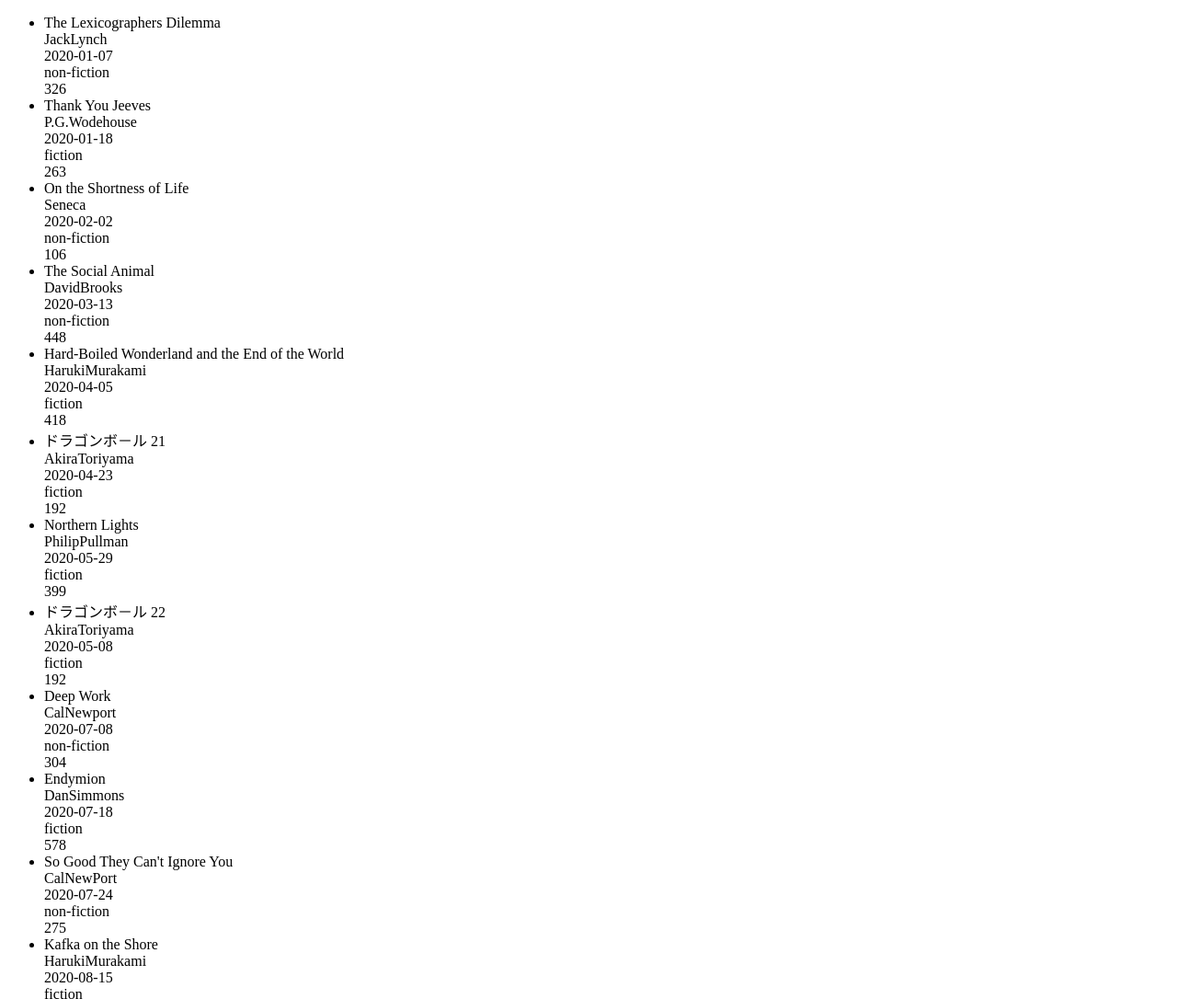
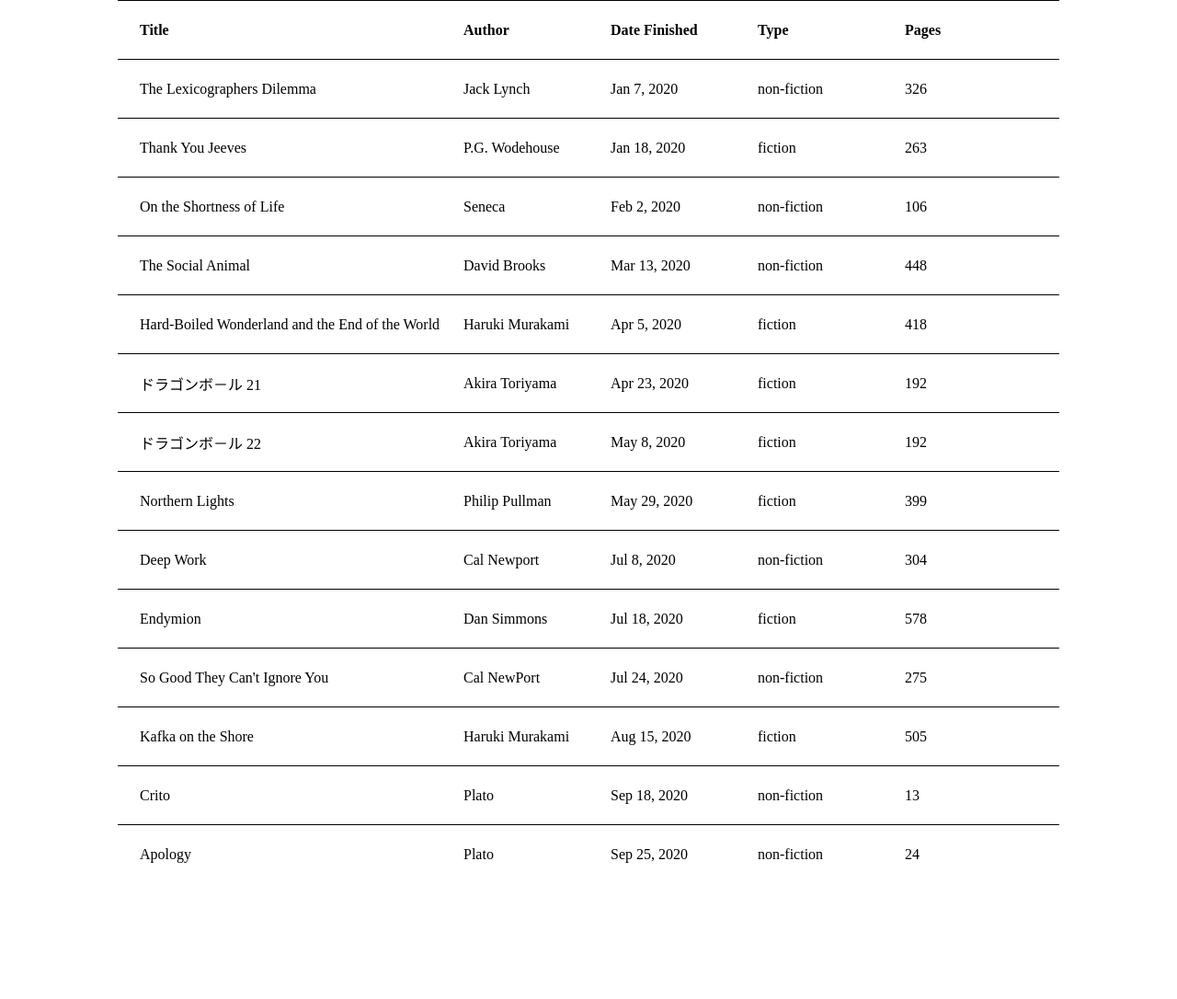
Before and after one commit to vanweerden/book-log, a website: page app/index.html in a window 1280 px wide. Shown: the top 1086 px of the page at 92% size. After the commit the page ends 960 px from the top, so only its background shows below. Drawn offline with nearby package versions, Linux system fonts and the light colour scheme.

Commit message:
Added header titles that sort books when clicked

```diff
--- /dev/null
+++ b/app/app.css
@@ -0,0 +1,46 @@
+* {
+  padding: 0;
+  margin: 0;
+  box-sizing: border-box;
+}
+
+.page {
+  display: flex;
+  flex-direction: column;
+  align-items: center;
+}
+
+.container {
+  width: 80%;
+}
+
+.header,
+.books {
+  list-style: none;
+}
+
+.header,
+.books li {
+  border-top: 1px solid black;
+  display: flex;
+  align-items: center;
+  height: 4em;
+  padding: 1em;
+}
+
+.header li {
+  font-weight: bold;
+}
+
+.wide-field {
+  flex-grow: 2;
+}
+
+.field {
+  padding: 0 0.5em;
+  width: 10em;
+}
+
+.clickable {
+  cursor: pointer;
+}
--- a/app/book-list/book-list.component.js
+++ b/app/book-list/book-list.component.js
@@ -6,6 +6,16 @@ angular.
     templateUrl: 'book-list/book-list.template.html',
     controller: ['$http', function bookListController($http) {
       let self = this;
+      self.orderProp = 'finished';
+
+      self.setOrderProp = function(field) {
+        // If already selected, display in descending order
+        if (self.orderProp == field) {
+          self.orderProp = '-' + field;
+        } else {
+          self.orderProp = field;
+        }
+      }
 
       $http.get('./books/books.json').
         then(response => self.books = response.data);
--- a/app/book-list/book-list.template.html
+++ b/app/book-list/book-list.template.html
@@ -1,11 +1,24 @@
+<ul class="header">
+  <li class="clickable field wide-field" ng-click="$ctrl.setOrderProp('title')">
+    Title
+  </li>
+  <li class="clickable field" ng-click="$ctrl.setOrderProp('authorLastName')">
+    Author
+  </li>
+  <li class="clickable field" ng-click="$ctrl.setOrderProp('finished')">
+    Date Finished
+  </li>
+  <li class="clickable field" ng-click="$ctrl.setOrderProp('type')">Type</li>
+  <li class="clickable field" ng-click="$ctrl.setOrderProp('pages')">Pages</li>
+</ul>
 <ul class="books">
-  <li ng-repeat="book in $ctrl.books">
-    <div>{{book.title}}</div>
-    <div>
-      <span>{{book.authorFirstName}}</span><span>{{book.authorLastName}}</span>
+  <li ng-repeat="book in $ctrl.books | orderBy:$ctrl.orderProp" class="book">
+    <div class="field wide-field">{{book.title}}</div>
+    <div class="field">
+      <span>{{book.authorFirstName}}</span> <span>{{book.authorLastName}}</span>
     </div>
-    <div>{{book.finished}}</div>
-    <div>{{book.type}}</div>
-    <div>{{book.pages}}</div>
+    <div class="field">{{book.finished | date}}</div>
+    <div class="field">{{book.type}}</div>
+    <div class="field">{{book.pages}}</div>
   </li>
 </ul>
--- a/app/index.html
+++ b/app/index.html
@@ -1,8 +1,9 @@
-<!doctype html>
+<!DOCTYPE html>
 <html lang="en" ng-app="booklogApp">
   <head>
-    <meta charset="utf-8">
+    <meta charset="utf-8" />
     <title>Andrew's Book Log</title>
+    <link rel="stylesheet" href="app.css" />
     <script src="lib/angular/angular.js"></script>
     <script src="app.module.js"></script>
     <!-- <script src="app.config.js"></script> -->
@@ -10,6 +11,10 @@
     <script src="book-list/book-list.component.js"></script>
   </head>
   <body>
-    <book-list></book-list>
+    <div class="page">
+      <div class="container">
+        <book-list></book-list>
+      </div>
+    </div>
   </body>
 </html>
```
